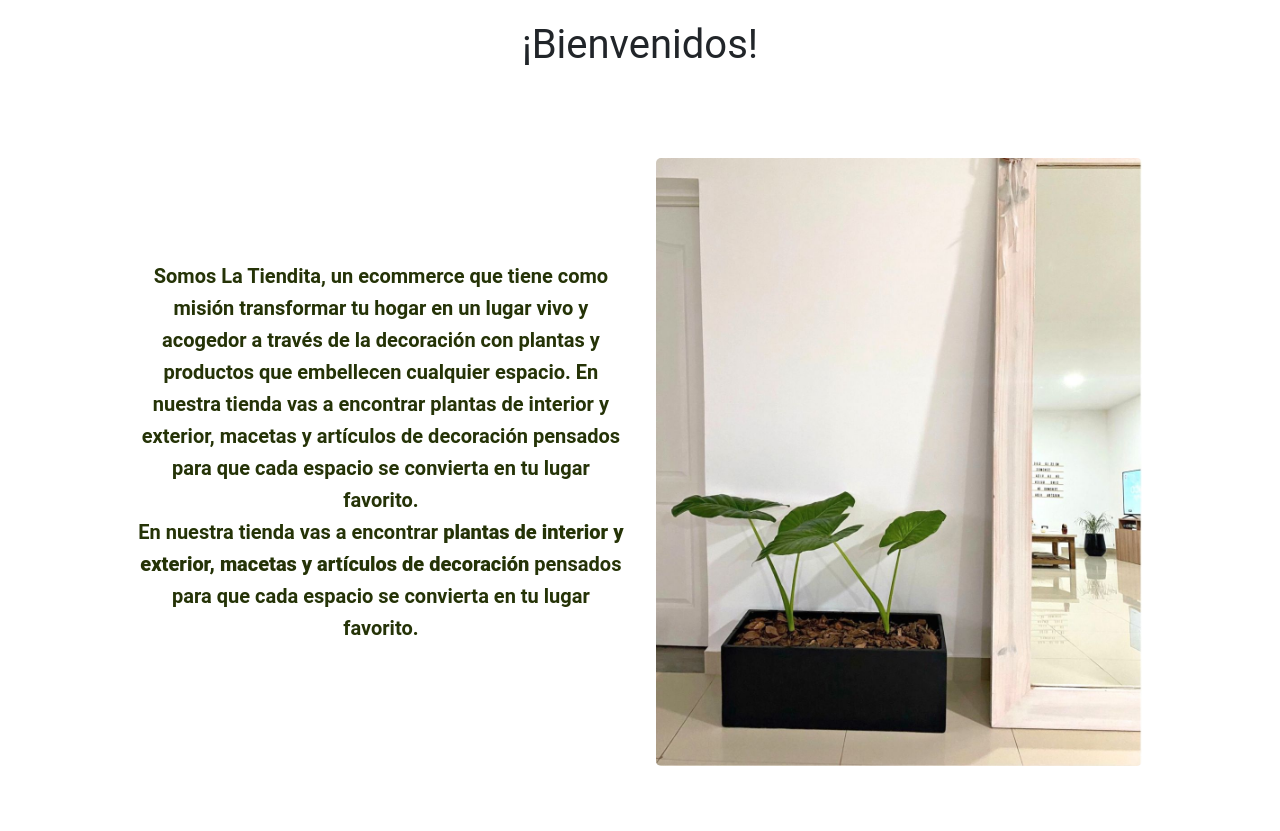
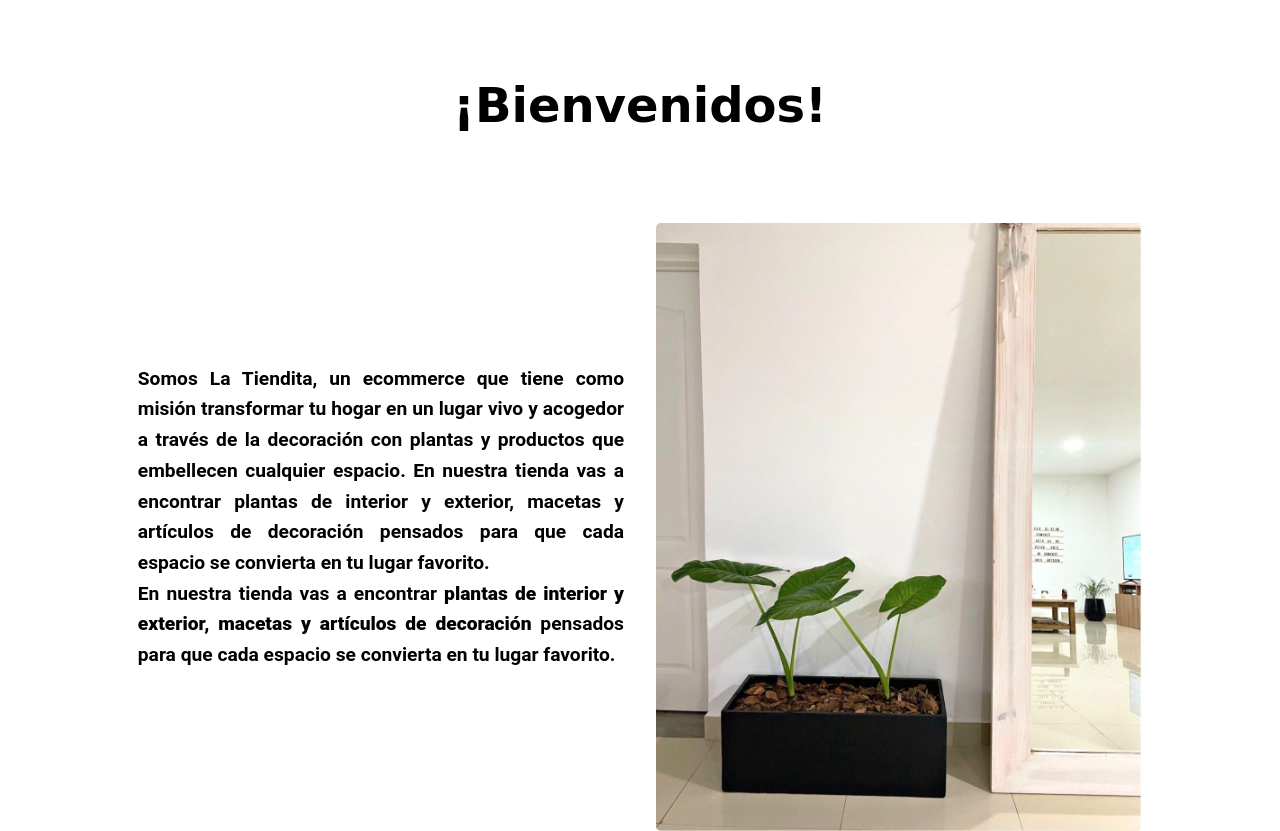
Before and after one commit to Oscar-castelani/Base-tpi3, a plain HTML site: page public/index.html in a window 1280 px wide. Shown: the part 516-1347 px from the top of the page. Drawn offline with nearby package versions, Linux system fonts and the light colour scheme; no server answers; a script that the page names is missing.

Commit message:
edité el titulo y justificado de los párrafos del texto

```diff
--- a/public/styles/style.css
+++ b/public/styles/style.css
@@ -263,11 +263,14 @@ flex-shrink: 0;
 }
 
 .bienvenidos {
-    font-family: 'roboto', sans-serif;
-    font-size: 2.5rem;
+    font-family: "Pacifico", cursive;
+    font-weight: 600;
+    font-style: normal;
+    font-size: 3rem;
     margin-bottom: 9px;
+    color: var(--oscuro);
+    margin-top: 5rem;
     text-align: center; /* 1. Centrar título */
-    font-weight: normal; /* 2. Menos grosor */
 }
 
 .bienvenidos a {
@@ -275,12 +278,12 @@ flex-shrink: 0;
     color: inherit;
 }
 .parrafo-bienvenidos {
-    font-size: 1.25rem;
-    color: var(--verdeoscuro);
+    font-size: 1.20rem;
+    color: var(--oscuro);
     max-width: 600px;
     margin: 0 auto 20px auto;
     line-height: 1.6;
-    text-align: center;
+    text-align: justify;
     font-weight: 600;
 }
 
```
